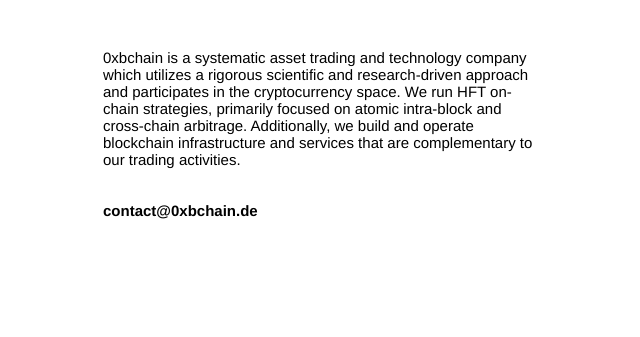
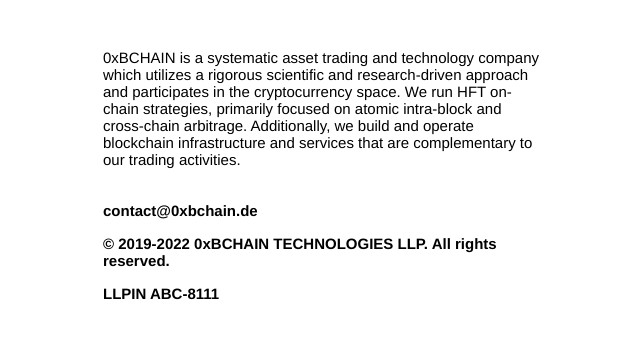
Before and after one commit to 0xbchainhft/0xbchainhft.github.io, a plain HTML site: page index.html in a window 1280 px wide. Shown: the part 517-854 px from the top of the page, without its empty margins (317-957 px from the left). Drawn offline with Linux system fonts and the light colour scheme.

Commit message:
contact edit commit

```diff
--- a/index.html
+++ b/index.html
@@ -27,12 +27,14 @@
 
 
 			<p>
-			<span style="font-size:15px;"><span style="font-family:helvetica neue;">0xbchain is a systematic asset trading and technology company which utilizes a rigorous scientific and research-driven approach and participates in the cryptocurrency space. We run HFT on-chain strategies, primarily focused on atomic intra-block and cross-chain arbitrage. Additionally, we build and operate blockchain infrastructure and services that are complementary to our trading activities.
+			<span style="font-size:15px;"><span style="font-family:helvetica neue;">0xBCHAIN is a systematic asset trading and technology company which utilizes a rigorous scientific and research-driven approach and participates in the cryptocurrency space. We run HFT on-chain strategies, primarily focused on atomic intra-block and cross-chain arbitrage. Additionally, we build and operate blockchain infrastructure and services that are complementary to our trading activities.
 </span></span></p>
 
 			<p>
 			    <br>
 			<span style="font-size:15px;"><span style="font-family:helvetica neue;"><strong>contact@0xbchain.de</strong></span></span></p>
+			<span style="font-size:15px;"><span style="font-family:helvetica neue;"><strong>© 2019-2022 0xBCHAIN TECHNOLOGIES LLP. All rights reserved.</strong></span></span></p>
+			<span style="font-size:15px;"><span style="font-family:helvetica neue;"><strong>LLPIN ABC-8111</strong></span></span></p>
 
 
 			</td>
```
